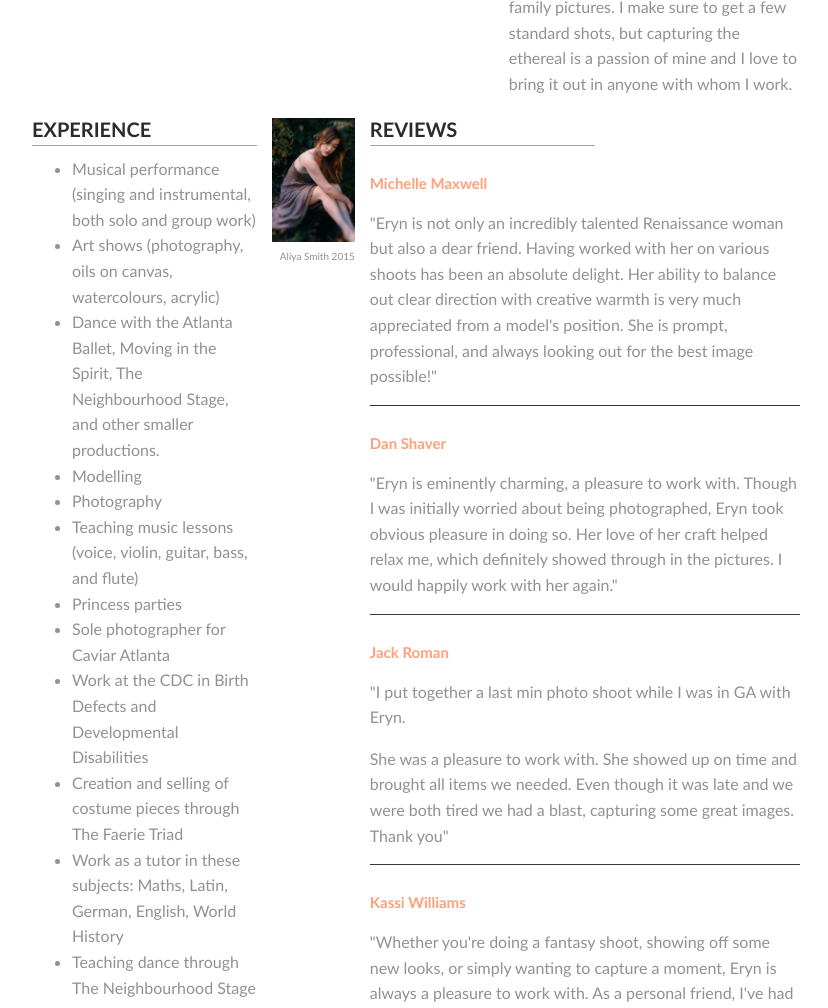
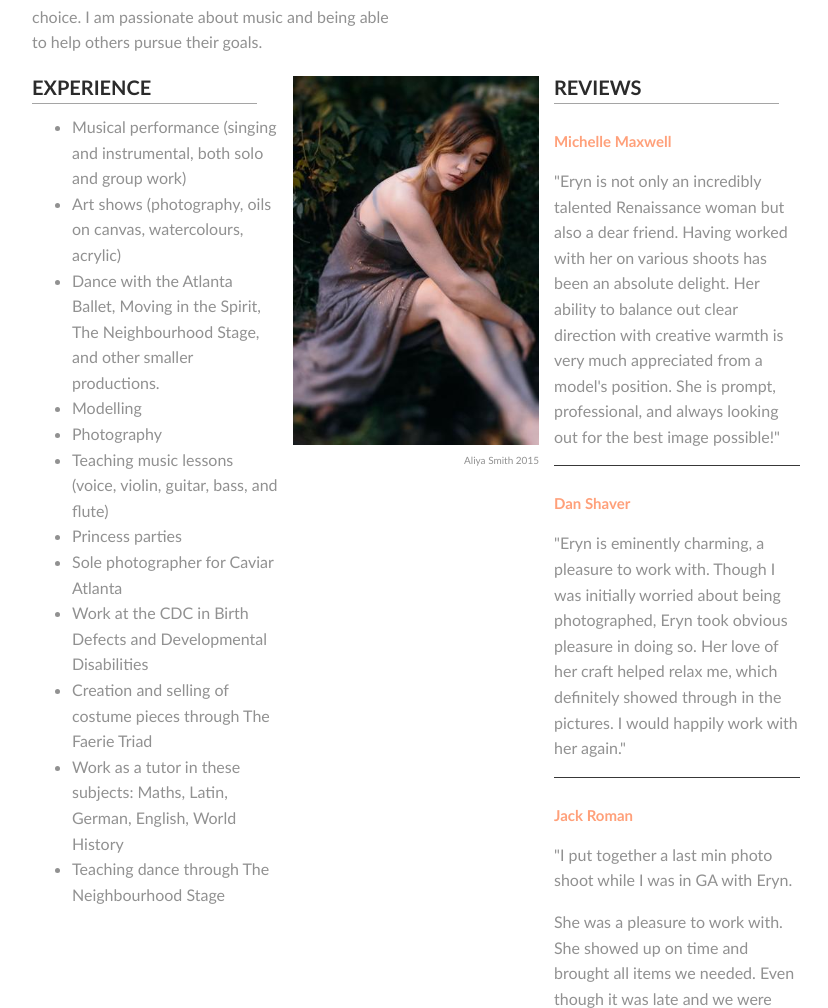
Before and after one commit to aquabuddha/eryn_po_webiste, a plain HTML site: page index.html in a window 1280 px wide. Shown: the part 1539-2547 px from the top of the page, without its empty margins (224-1052 px from the left). Drawn offline with nearby package versions, Linux system fonts and the light colour scheme.

Commit message:
Fixed Flexbox issues

```diff
--- a/css/styles.css
+++ b/css/styles.css
@@ -203,6 +203,7 @@ figcaption {
     #photo3 {
         padding-top: 5px;
         margin-left: 15px;
+        margin-right: 15px;
     }
 
     #welcome {
@@ -217,28 +218,40 @@ figcaption {
 /* Flexbox Styles */
     .row1,
     .row2 {
-        display:flex;
+        display: flex;
         width: 100%;
+        flex-direction: row;
+        display: -webkit-box;  /* OLD - iOS 6-, Safari 3.1-6, BB7 */
+        display: -ms-flexbox;  /* TWEENER - IE 10 */
+        display: -webkit-flex; /* NEW - Safari 6.1+. iOS 7.1+, BB10 */
+        display: flex;         /* NEW, Spec - Firefox, Chrome, Opera */
+        -webkit-box-pack: justify;
+        -webkit-justify-content: space-between;
+        -ms-flex-pack: justify;
+        justify-content: space-between;
     }
 
-    .row1,
-    .row2 {
-        flex-direction: row;
-        justify-content: space-between;
+    .music,
+    .photography,
+    .reviews,
+    .experience,
+    #photo3 {
+        flex: 1;
     }
 
     .reviews {
         order: 2;
     }
+
     #photo3 {
         order: 1;
         width: 100%;
         max-width: 345px;
-        margin-left: 15px;
-        margin-right: 15px;
+        /* margin-left: 15px;
+        margin-right: 15px; */
     }
 
-    /* Sticky Nav */
+/* Sticky Nav */
     .main-nav,
     .wrapper {
         position: relative;
--- a/js/script.js
+++ b/js/script.js
@@ -1,4 +1,5 @@
 var mn = $(".main-nav");
+
 
 $(window).scroll(function() {
     if( $(this).scrollTop() > 225 ) {
```
Also changed, not shown: index.html (+2 -2 lines).
